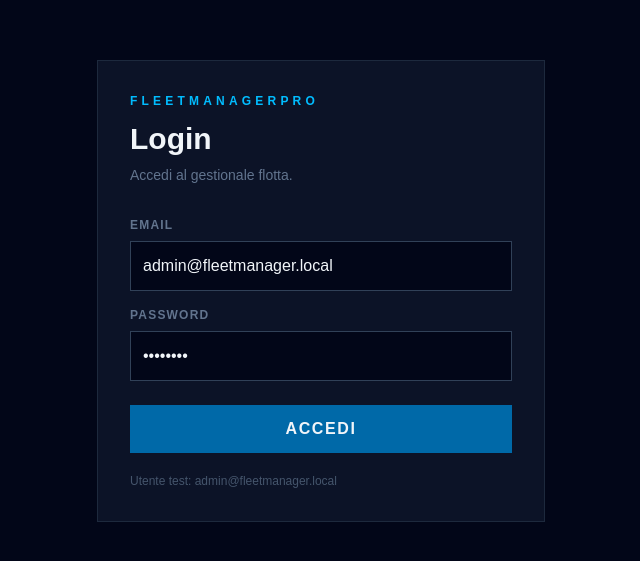
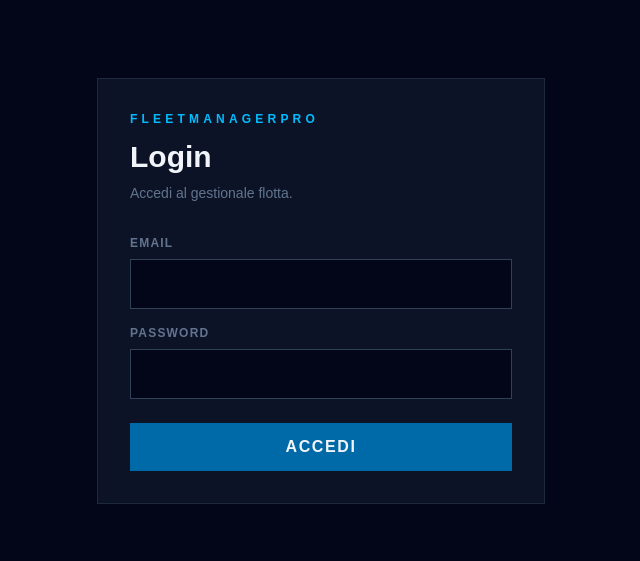
Before and after one commit to amministrazionehypernova-sudo/fleetmanager-cloud, a Next.js app: page /login in a window 1280 px wide. Shown: the part 109-670 px from the top of the page, without its empty margins (319-959 px from the left). Built offline with nearby package versions, Linux system fonts and the light colour scheme.

Commit message:
Remove demo credentials from login

```diff
--- a/app/login/page.tsx
+++ b/app/login/page.tsx
@@ -6,8 +6,8 @@ import { useRouter } from "next/navigation";
 export default function LoginPage() {
   const router = useRouter();
 
-  const [email, setEmail] = useState("admin@fleetmanager.local");
-  const [password, setPassword] = useState("admin123");
+  const [email, setEmail] = useState("");
+  const [password, setPassword] = useState("");
   const [error, setError] = useState("");
   const [loading, setLoading] = useState(false);
 
@@ -103,10 +103,6 @@ export default function LoginPage() {
         >
           {loading ? "ACCESSO..." : "ACCEDI"}
         </button>
-
-        <div className="text-xs text-slate-600 mt-5">
-          Utente test: admin@fleetmanager.local
-        </div>
       </form>
     </main>
   );
```
